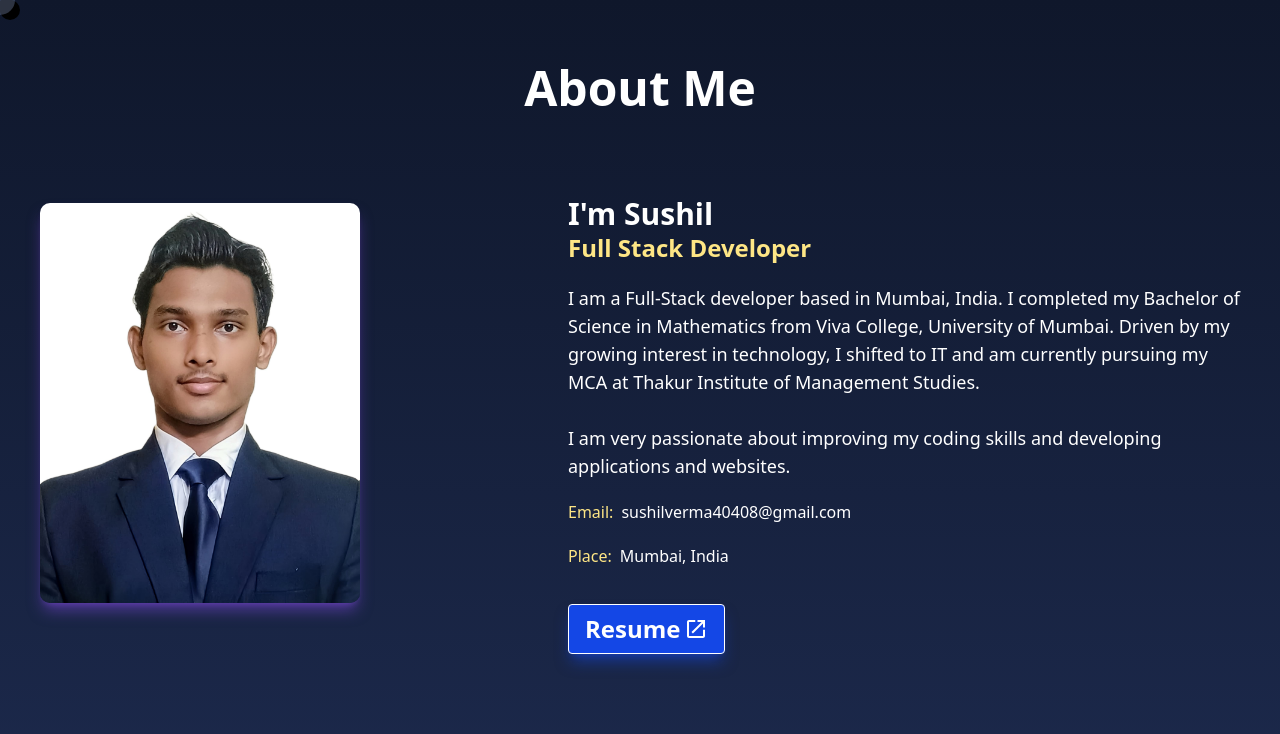
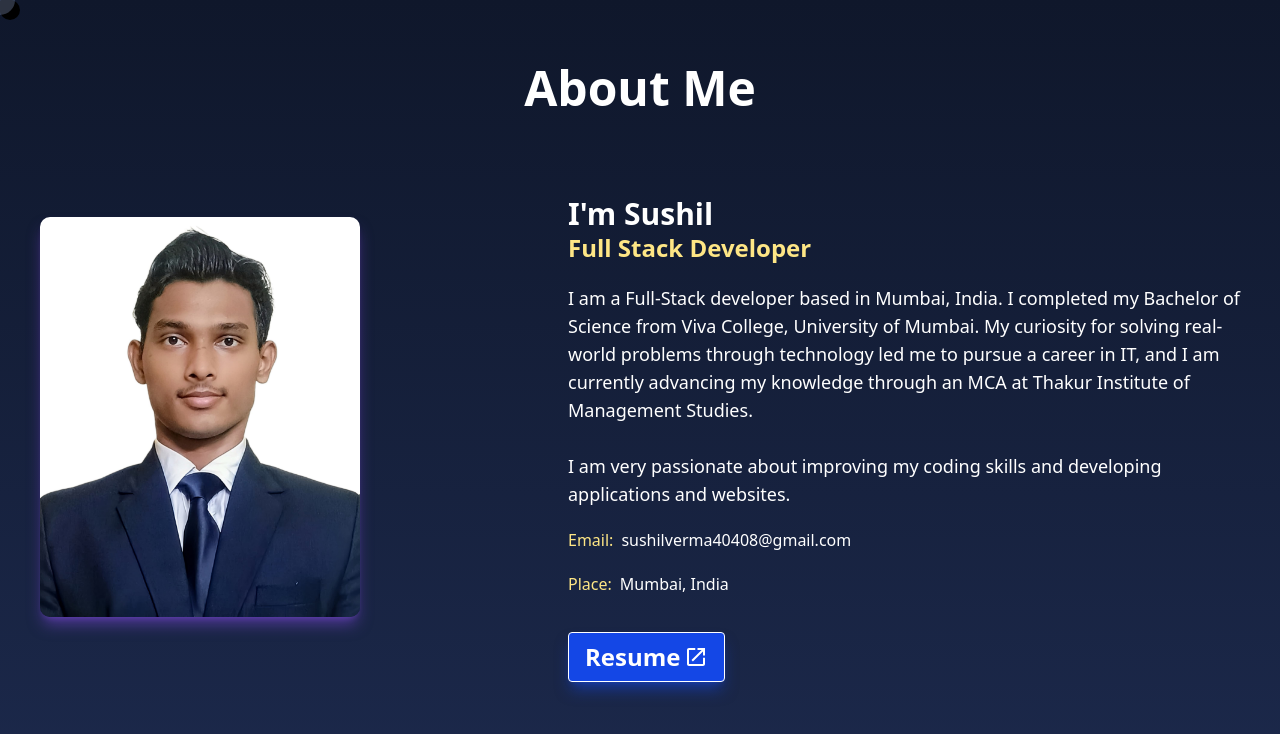
Before and after one commit to Sushils-Coding/Sushil_Portfolio, a React (Vite) app: page /about in a window 1280 px wide. Shown: the top 734 px of the page. Built offline with nearby package versions, Linux system fonts and the light colour scheme; no server answers.

Commit message:
minor personal detail update

```diff
--- a/src/components/About.jsx
+++ b/src/components/About.jsx
@@ -127,14 +127,10 @@ const About = () => {
             whileInView="visible"
             viewport={{ once: false, amount: 0.2 }}
           >
-            I am a Full-Stack developer based in Mumbai, India. I completed my
-            Bachelor of Science in Mathematics from Viva College, University of
-            Mumbai. Driven by my growing interest in technology, I shifted to IT
-            and am currently pursuing my MCA at Thakur Institute of Management
-            Studies.
+            I am a Full-Stack developer based in Mumbai, India. I completed my Bachelor of Science from Viva College, University of Mumbai. My curiosity for solving real-world problems through technology led me to pursue a career in IT, and I am currently advancing my knowledge through an MCA at Thakur Institute of Management Studies.
             <br />
-            <br />I am very passionate about improving my coding skills and
-            developing applications and websites.
+            <br />
+            I am very passionate about improving my coding skills and developing applications and websites.
           </motion.p>
 
           <motion.div
--- a/src/components/ChatBot.jsx
+++ b/src/components/ChatBot.jsx
@@ -150,7 +150,7 @@ If a question is out of your scope, say:
                 type="text"
                 value={inputMessage}
                 onChange={(e) => setInputMessage(e.target.value)}
-                placeholder="Ask about toys..."
+                placeholder="Ask about me..."
                 className="flex-1 p-2 border border-[#0ea5e9] rounded-lg focus:ring-2 focus:ring-[#0ea5e9] focus:border-transparent bg-[#132248] text-[#ffff99] placeholder-[#ffff99]/60"
               />
               <button
```
